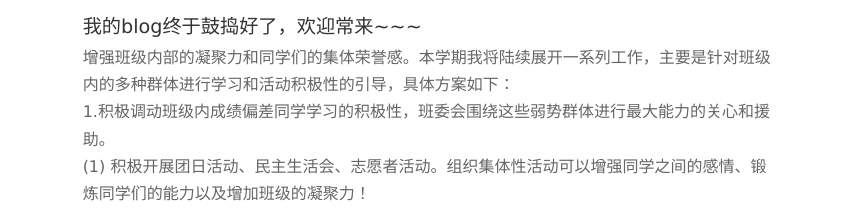
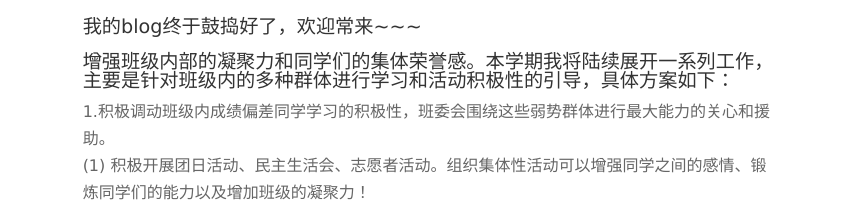
Before and after one commit to houjq/houjq.github.io, a plain HTML site: page 2016/09/04/Hello-world/index.html in a window 1280 px wide. Shown: the part 235-459 px from the top of the page, 414-1280 px from the left. Drawn offline with nearby package versions, Linux system fonts and the light colour scheme; some packages are replaced by stand-ins of ours; a script that the page names is missing; files whose address does not match are found by name.

Commit message:
Site updated: 2016-09-04 14:26:31

```diff
--- a/2016/09/04/Hello-world/index.html
+++ b/2016/09/04/Hello-world/index.html
@@ -22,7 +22,7 @@
 <meta property="og:url" content="http://yoursite.com/2016/09/04/Hello-world/index.html">
 <meta property="og:site_name" content="Monkey-hou">
 <meta property="og:description" content="Hello world我的blog终于鼓捣好了，欢迎常来~~~增强班级内部的凝聚力和同学们的集体荣誉感。本学期我将陆续展开一系列工作，主要是针对班级内的多种群体进行学习和活动积极性的引导，具体方案如下：1.积极调动班级内成绩偏差同学学习的积极性，班委会围绕这些弱势群体进行最大能力的关心和援助。(1) 积极开展团日活动、民主生活会、志愿者活动。组织集体性活动可以增强同学之间的感情、锻炼同学们的能力以">
-<meta property="og:updated_time" content="2016-09-04T06:24:27.917Z">
+<meta property="og:updated_time" content="2016-09-04T06:26:01.105Z">
 <meta name="twitter:card" content="summary">
 <meta name="twitter:title" content="Hello world | Monkey-hou">
 <meta name="twitter:description" content="Hello world我的blog终于鼓捣好了，欢迎常来~~~增强班级内部的凝聚力和同学们的集体荣誉感。本学期我将陆续展开一系列工作，主要是针对班级内的多种群体进行学习和活动积极性的引导，具体方案如下：1.积极调动班级内成绩偏差同学学习的积极性，班委会围绕这些弱势群体进行最大能力的关心和援助。(1) 积极开展团日活动、民主生活会、志愿者活动。组织集体性活动可以增强同学之间的感情、锻炼同学们的能力以">
@@ -177,7 +177,7 @@ classes that you can use:
   </header>
 
   <section id="post-content" class="article-content post">
-    <h1 id="Hello-world"><a href="#Hello-world" class="headerlink" title="Hello world"></a>Hello world</h1><h4 id="我的blog终于鼓捣好了，欢迎常来"><a href="#我的blog终于鼓捣好了，欢迎常来" class="headerlink" title="我的blog终于鼓捣好了，欢迎常来~~~"></a>我的blog终于鼓捣好了，欢迎常来~~~</h4><p>增强班级内部的凝聚力和同学们的集体荣誉感。本学期我将陆续展开一系列工作，主要是针对班级内的多种群体进行学习和活动积极性的引导，具体方案如下：<br>1.积极调动班级内成绩偏差同学学习的积极性，班委会围绕这些弱势群体进行最大能力的关心和援助。<br>(1) 积极开展团日活动、民主生活会、志愿者活动。组织集体性活动可以增强同学之间的感情、锻炼同学们的能力以及增加班级的凝聚力！</p>
+    <h1 id="Hello-world"><a href="#Hello-world" class="headerlink" title="Hello world"></a>Hello world</h1><h4 id="我的blog终于鼓捣好了，欢迎常来"><a href="#我的blog终于鼓捣好了，欢迎常来" class="headerlink" title="我的blog终于鼓捣好了，欢迎常来~~~"></a>我的blog终于鼓捣好了，欢迎常来~~~</h4><h4 id="增强班级内部的凝聚力和同学们的集体荣誉感。本学期我将陆续展开一系列工作，主要是针对班级内的多种群体进行学习和活动积极性的引导，具体方案如下："><a href="#增强班级内部的凝聚力和同学们的集体荣誉感。本学期我将陆续展开一系列工作，主要是针对班级内的多种群体进行学习和活动积极性的引导，具体方案如下：" class="headerlink" title="增强班级内部的凝聚力和同学们的集体荣誉感。本学期我将陆续展开一系列工作，主要是针对班级内的多种群体进行学习和活动积极性的引导，具体方案如下："></a>增强班级内部的凝聚力和同学们的集体荣誉感。本学期我将陆续展开一系列工作，主要是针对班级内的多种群体进行学习和活动积极性的引导，具体方案如下：</h4><p>1.积极调动班级内成绩偏差同学学习的积极性，班委会围绕这些弱势群体进行最大能力的关心和援助。<br>(1) 积极开展团日活动、民主生活会、志愿者活动。组织集体性活动可以增强同学之间的感情、锻炼同学们的能力以及增加班级的凝聚力！</p>
 
   </section>
 
```
